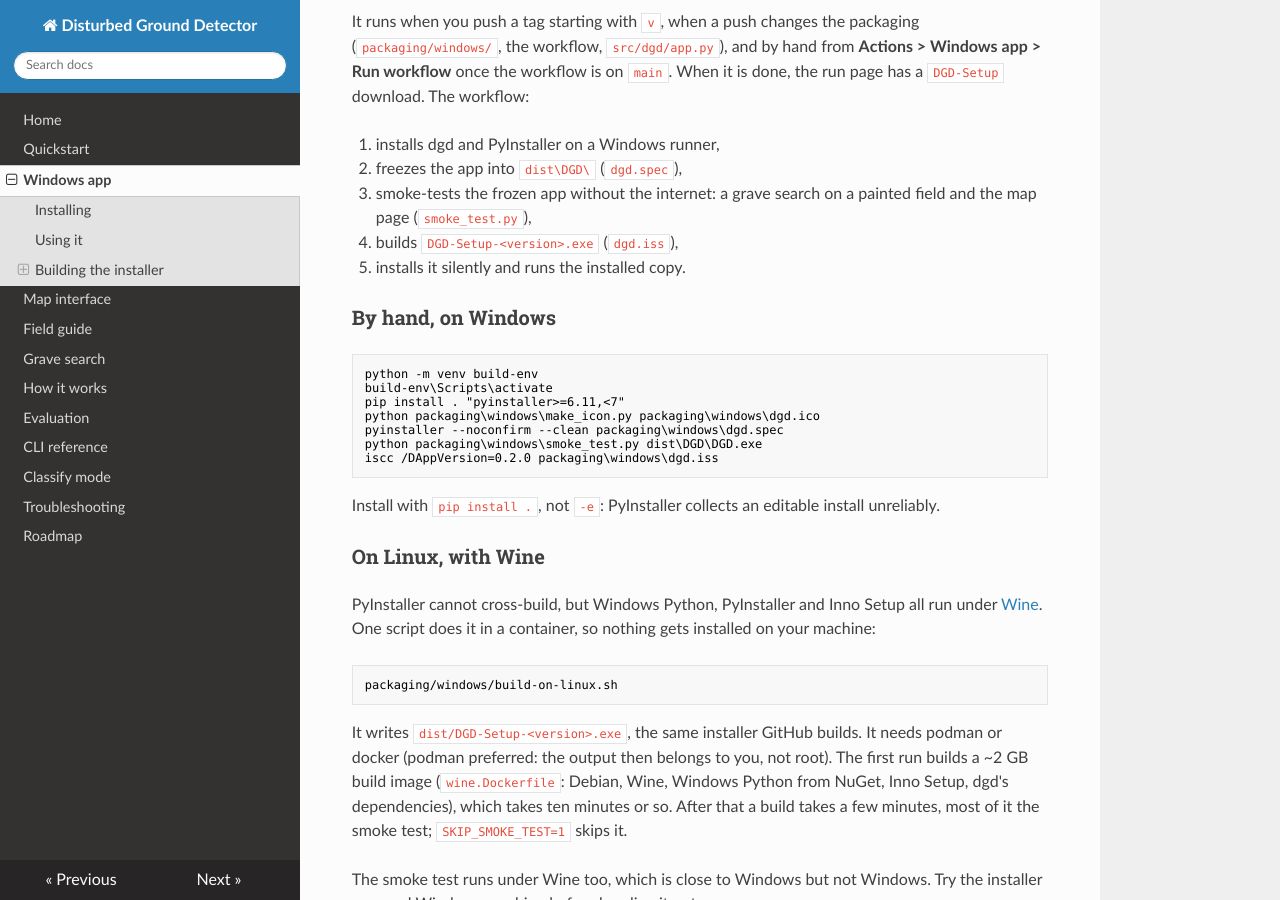
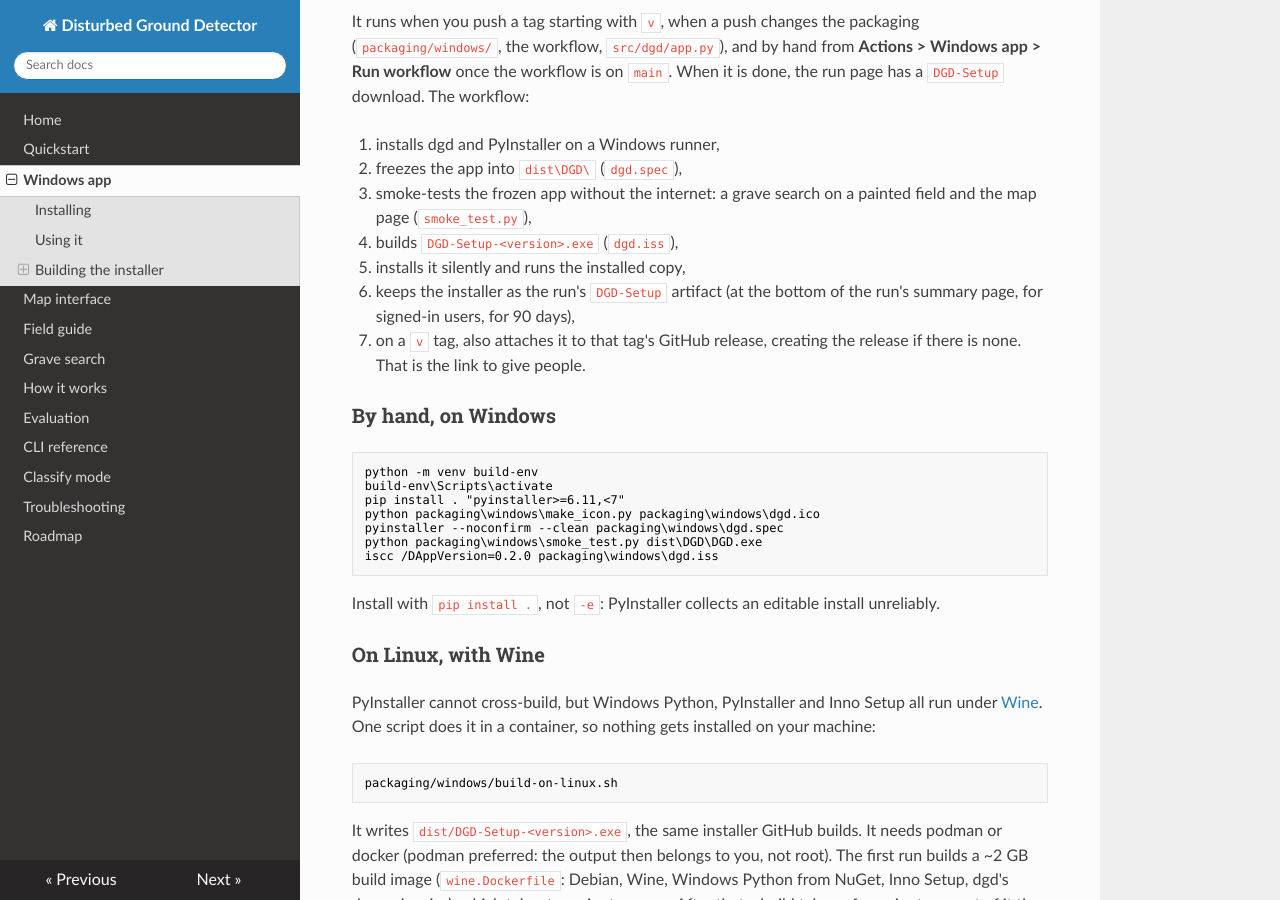
Before and after one commit to well-it-wasnt-me/Soil-Disturbance-Detector, an MkDocs documentation site: the page built from docs/windows.md, in a window 1280 px wide and 900 px high, scrolled down 1247 px. Built offline with MkDocs 1.6.1, drawn with Linux system fonts in a browser that asks for light colours; nearby versions of some CDN libraries.

Commit message:
ci: artifact link

```diff
--- a/docs/windows.md
+++ b/docs/windows.md
@@ -42,7 +42,9 @@ It runs when you push a tag starting with `v`, when a push changes the packaging
 2. freezes the app into `dist\DGD\` (`dgd.spec`),
 3. smoke-tests the frozen app without the internet: a grave search on a painted field and the map page (`smoke_test.py`),
 4. builds `DGD-Setup-<version>.exe` (`dgd.iss`),
-5. installs it silently and runs the installed copy.
+5. installs it silently and runs the installed copy,
+6. keeps the installer as the run's `DGD-Setup` artifact (at the bottom of the run's summary page, for signed-in users, for 90 days),
+7. on a `v` tag, also attaches it to that tag's GitHub release, creating the release if there is none. That is the link to give people.
 
 ### By hand, on Windows
 
```
Also changed, not shown: 2 other files.
